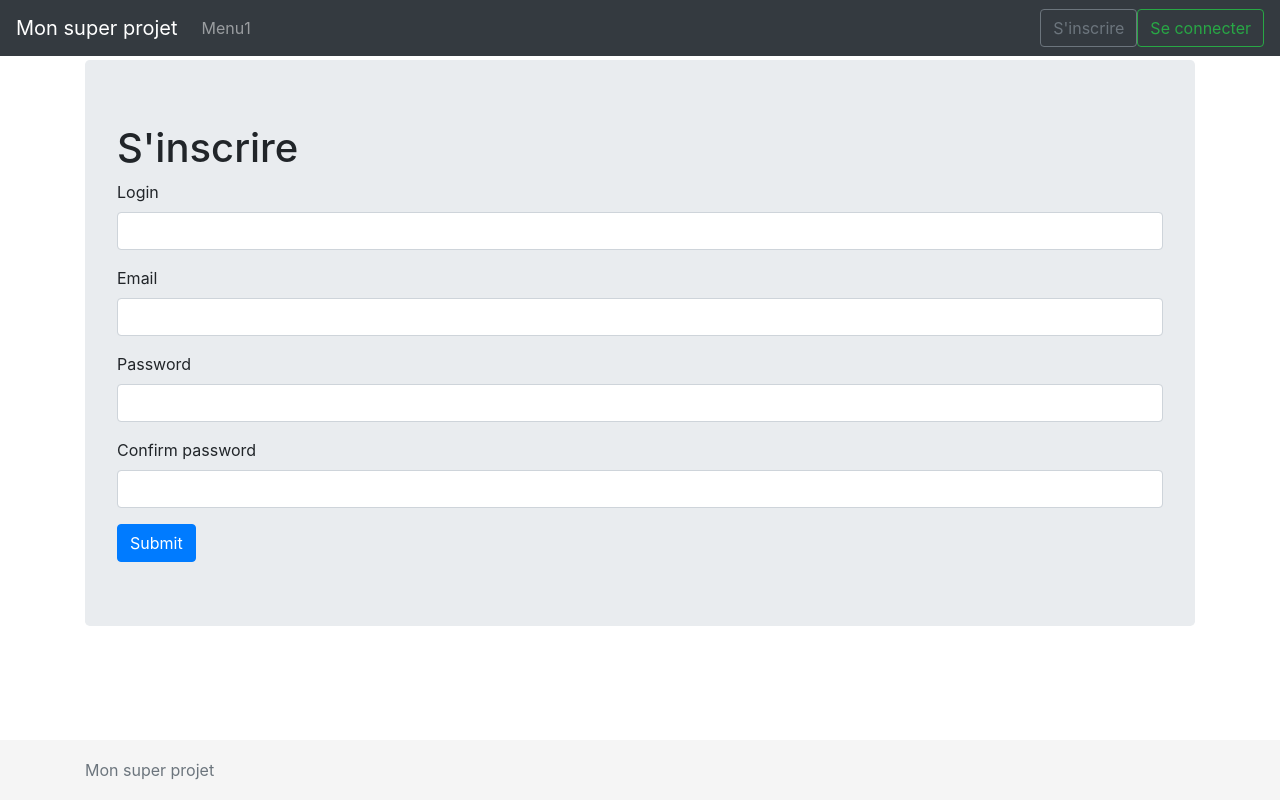
After one commit to FBruynbroeck/exercices.php, a PHP site: page /signup.php in a window 1280 px wide. The commit adds this page. Run offline with PHP 8.4, Linux system fonts and the light colour scheme.

Commit message:
Init signup

```diff
--- /dev/null
+++ b/07_authentification_db/signup.php
@@ -0,0 +1,32 @@
+<?php
+session_start();
+if(!empty($_SESSION['login'])){
+    header("Location: index.php");
+    exit();
+}
+ob_start()
+?>
+<form action="signup.php" method="POST">
+    <div class="form-group">
+        <label for="idlogin">Login</label>
+        <input type="text" class="form-control" id="idlogin" name="login">
+    </div>
+    <div class="form-group">
+        <label for="idemail">Email</label>
+        <input type="email" class="form-control" id="idemail" name="email">
+    </div>
+    <div class="form-group">
+        <label for="idpassword">Password</label>
+        <input type="password" class="form-control" id="idpassword" name="password">
+    </div>
+    <div class="form-group">
+        <label for="idconfirmpassword">Confirm password</label>
+        <input type="password" class="form-control" id="idconfirmpassword" name="confirm_password">
+    </div>
+    <button type="submit" class="btn btn-primary">Submit</button>
+</form>
+<?php
+$titre = "S'inscrire";
+$contenu = ob_get_clean();
+include("template.php");
+?>
--- a/07_authentification_db/template.php
+++ b/07_authentification_db/template.php
@@ -28,6 +28,7 @@ if(!empty($_SESSION['login']))
                 </ul>
 <?php
 if(empty($_SESSION['login'])){
+    echo '<a href="signup.php" class="btn btn-outline-secondary my-2 my-sm-0">S\'inscrire</a>';
     echo '<a href="login.php" class="btn btn-outline-success my-2 my-sm-0">Se connecter</a>';
 }
 else {
```
